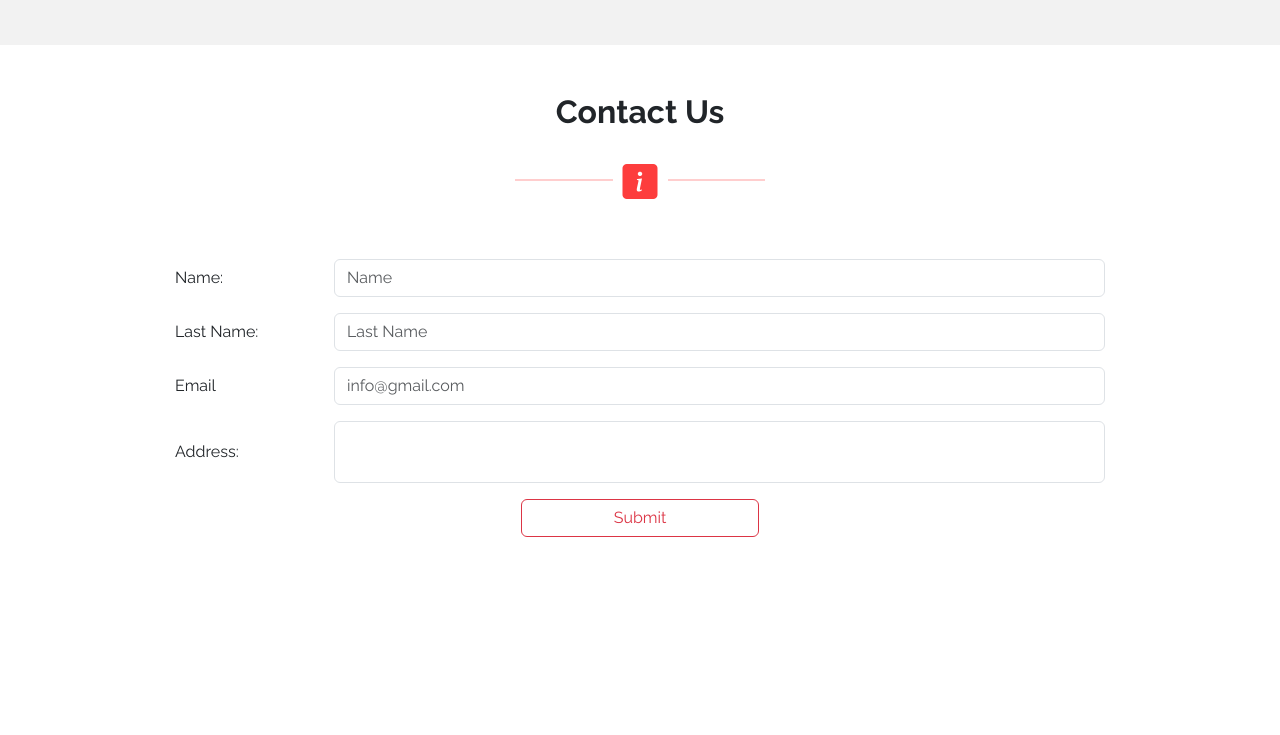
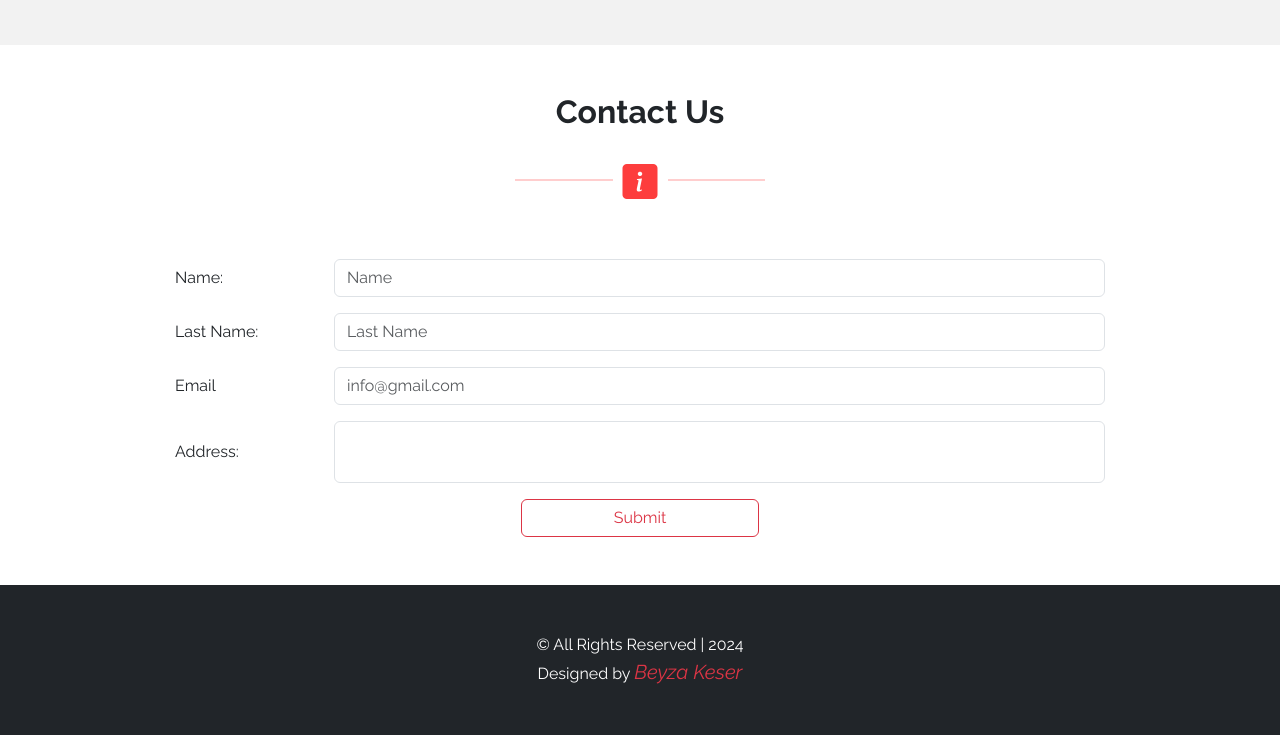
Before and after one commit to beyzaaakeser/WebDesign, a plain HTML site: page index.html in a window 1280 px wide. Shown: the part 2309-3044 px from the top of the page. Before the commit the page ends 2894 px from the top, so only its background shows below. Drawn offline with nearby package versions, Linux system fonts and the light colour scheme.

Commit message:
project completed

```diff
--- a/index.html
+++ b/index.html
@@ -16,7 +16,7 @@
     />
     <link rel="stylesheet" href="style.css" />
   </head>
-  <body>
+  <body id="home">
     <nav
       class="navbar navbar-expand-md bg-body-tertiary fixed-top"
       data-bs-theme="dark"
@@ -386,6 +386,23 @@
       </div>
     </section>
 
+    <footer class="bg-dark text-white text-center">
+      <p class="align-middle p-5 mb-0">
+        <span> &copy; All Rights Reserved | 2024</span>
+
+        <br />
+        <span
+          >Designed by
+          <a
+            href="https://github.com/beyzaaakeser/WebDesign.git"
+            target="_blank"
+            class="fst-italic text-danger text-decoration-none fs-5"
+            >Beyza Keser</a
+          ></span
+        >
+      </p>
+    </footer>
+
     <script
       src="https://cdn.jsdelivr.net/npm/bootstrap@5.3.3/dist/js/bootstrap.bundle.min.js"
       integrity="sha384-YvpcrYf0tY3lHB60NNkmXc5s9fDVZLESaAA55NDzOxhy9GkcIdslK1eN7N6jIeHz"
--- a/style.css
+++ b/style.css
@@ -5,7 +5,9 @@
   --border: #2a3035;
   --red: rgb(253, 61, 61);
 }
-
+html{
+    scroll-behavior: smooth;
+}
 body {
   padding-top: 50px;
   font-family: "Raleway", sans-serif;
```
Also changed, not shown: 1 other file.
